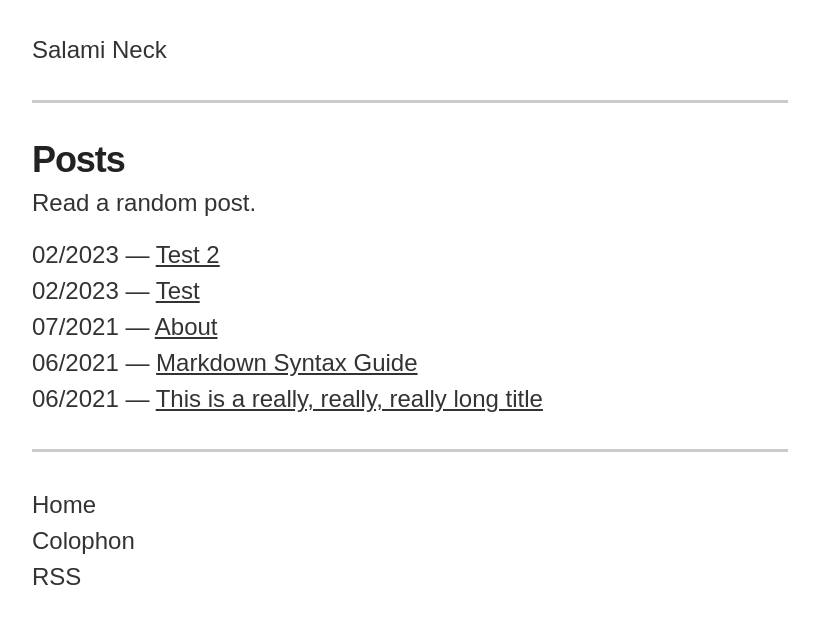
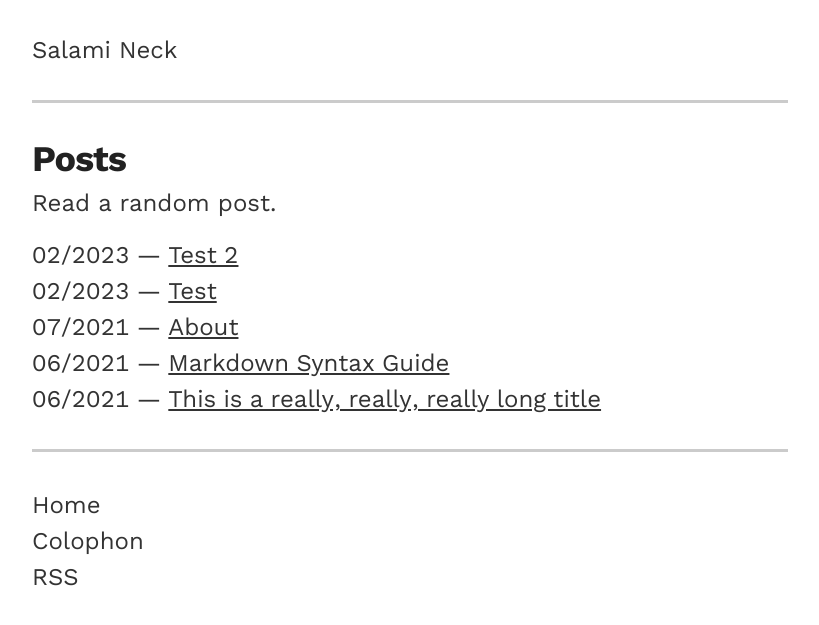
Before and after one commit to ajpwalser/ajpwalser.github.io, a Jekyll site: the page built from index.html, in a window 1280 px wide. Shown: the top 625 px of the page, without its empty margins (230-1049 px from the left). Built offline with Jekyll 4.4.1, drawn with Linux system fonts in a browser that asks for light colours; some web fonts are replaced.

Commit message:
Update default.html

```diff
--- a/_layouts/default.html
+++ b/_layouts/default.html
@@ -13,7 +13,7 @@
    <link href="https://fonts.googleapis.com/css2?family=Libre+Franklin:ital,wght@0,400;0,700;1,400&display=swap" rel="stylesheet">
    <link href="https://fonts.googleapis.com/css2?family=Public+Sans:ital,wght@0,400;0,700;1,400&display=swap" rel="stylesheet">
    <link href="https://fonts.googleapis.com/css2?family=Radio+Canada:ital,wght@0,400;0,700;1,400&display=swap" rel="stylesheet">
-   <link href="https://fonts.googleapis.com/css2?family=Rubik:ital,wght@0,400;0,700;1,400&display=swap" rel="stylesheet">
+   <link href="https://fonts.googleapis.com/css2?family=Work+Sans:ital,wght@0,400;0,700;1,400&display=swap" rel="stylesheet">
    <link href="https://fonts.googleapis.com/css2?family=Barlow:ital,wght@0,400;0,700;1,400&display=swap" rel="stylesheet">
    {% seo %}
 </head>
```
